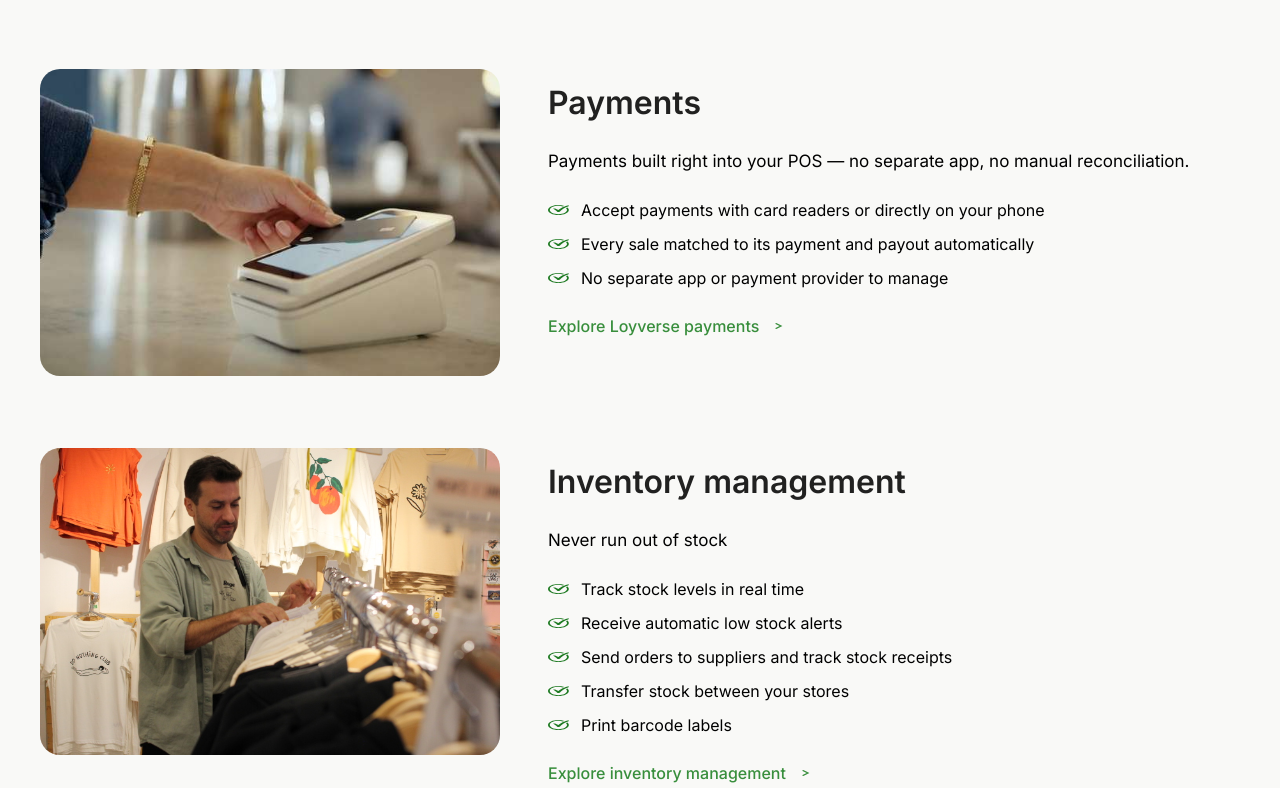
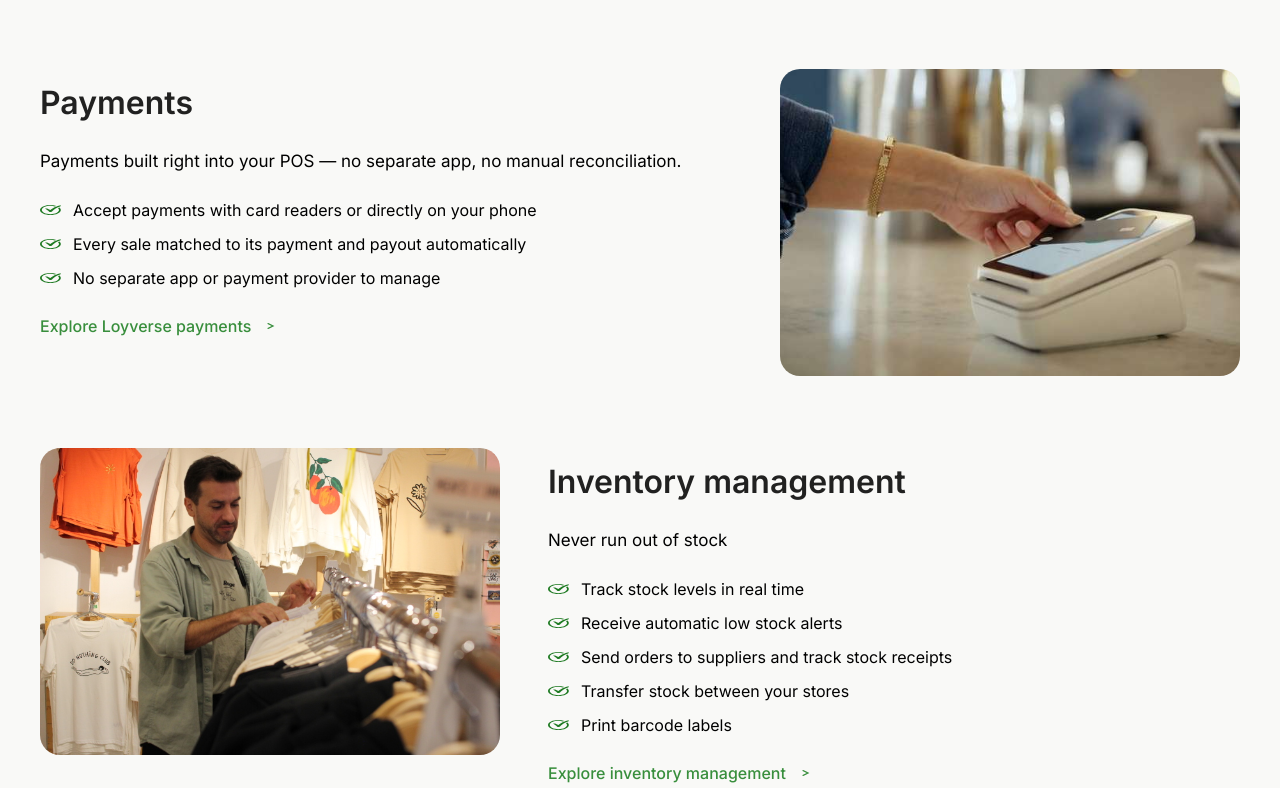
Before and after one commit to kav1210/loyverse-site-from-claude-code, a plain HTML site: page index.html in a window 1280 px wide. Shown: the part 2587-3375 px from the top of the page. Drawn offline with Linux system fonts and the light colour scheme; a web font is replaced by a local one.

Commit message:
Fix Payments, Sales analytics, CRM layout — text left, photo right
flex-direction: row-reverse was inverting the DOM order [text, photo],
causing photo to appear on the left. Removing the override lets the
natural DOM order produce the correct text-left / photo-right layout.

Co-Authored-By: Claude Sonnet 4.6 <noreply@anthropic.com>

```diff
--- a/css/styles.css
+++ b/css/styles.css
@@ -422,10 +422,8 @@ img { display: block; max-width: 100%; }
   gap: 82px;
 }
 
-/* Reversed row: text left, photo right */
-.feature-row--rev {
-  flex-direction: row-reverse;
-}
+/* Reversed row: DOM order [text, photo] = text left, photo right — no override needed */
+.feature-row--rev {}
 
 .feature-photo {
   flex: 0 0 608px;
```
